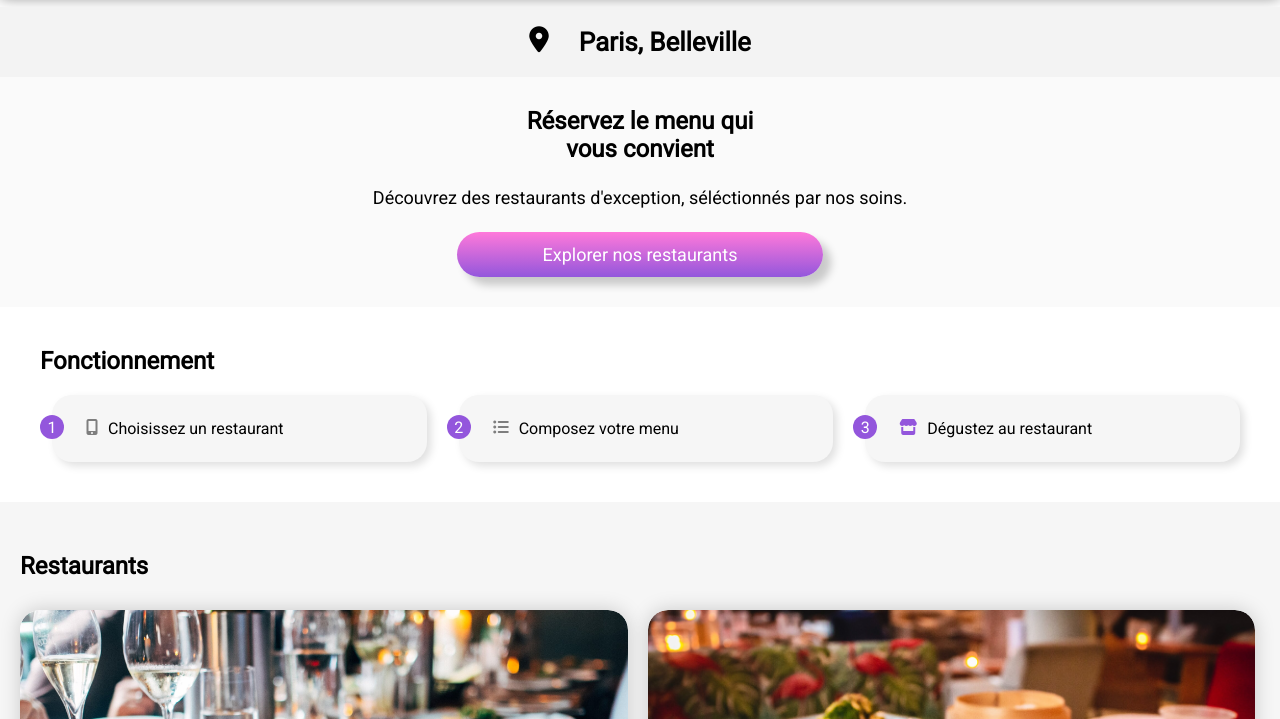
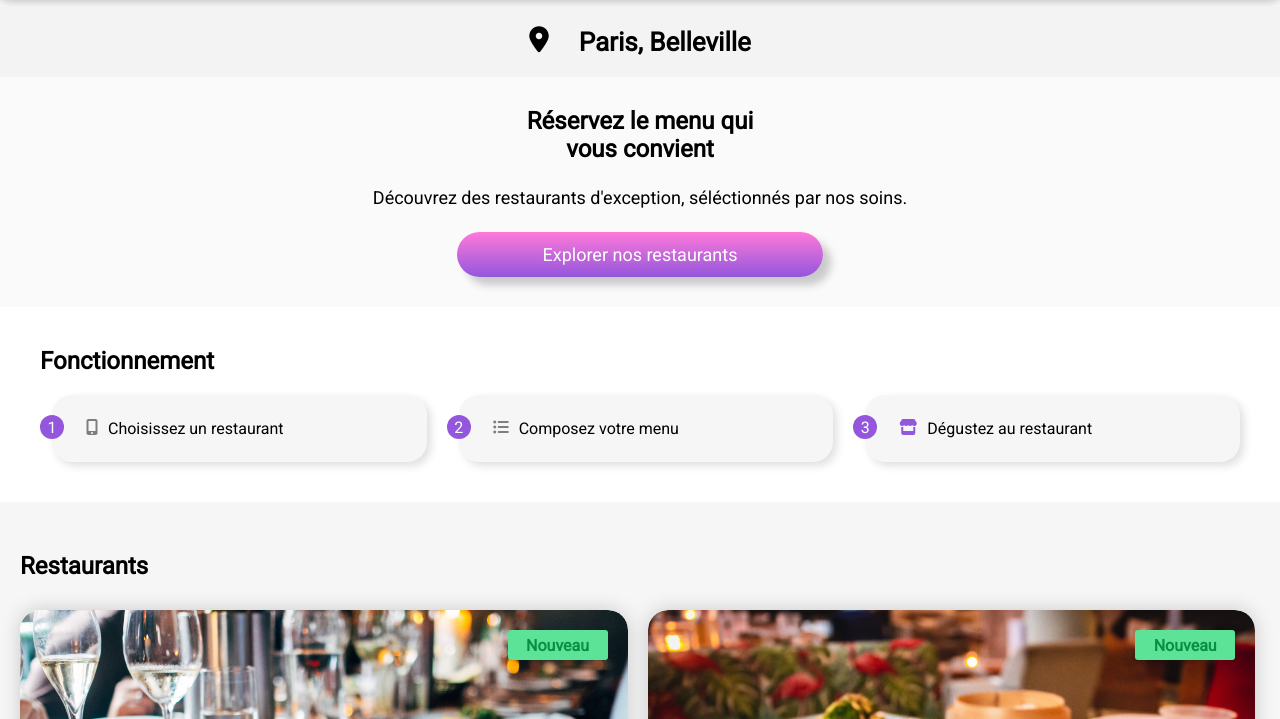
Before and after one commit to Arev-tech/CamilleMartignac_3_12072021, a website: page index.html in a window 1280 px wide. Shown: the part 81-800 px from the top of the page. Drawn offline with Linux system fonts and the light colour scheme; a web font is replaced by a local one.

Commit message:
vignette nouveau

```diff
--- a/index.html
+++ b/index.html
@@ -58,6 +58,7 @@
                 <h2 class="card-titre">Restaurants</h2>
                 <a href="./html/La-palette-du-gout.html" class="card card_un">
                     <img class="card-img" src="images/restaurants/jay-wennington-N_Y88TWmGwA-unsplash.jpg" alt="La palette du gout">
+                    <div class="card-nouveau">Nouveau</div>
                     <div class="card-txt">
                         <div class="card-txt-name">
                             <h3>La palette du goût</h3>
@@ -72,6 +73,7 @@
 
                 <a href="./html/La-note-enchantee.html" class="card card_deux">
                     <img class="card-img" src="images/restaurants/louis-hansel-shotsoflouis-qNBGVyOCY8Q-unsplash.jpg" alt="La note enchantée">
+                    <div class="card-nouveau">Nouveau</div>
                     <div class="card-txt">
                         <div class="card-txt-name">
                             <h3>La note enchantée</h3>
--- a/scss/Composants/_restaurant.scss
+++ b/scss/Composants/_restaurant.scss
@@ -15,6 +15,22 @@
     }
 }
 
+.nouveau{
+    display: flex;
+    background-color: #5CE398;
+    border-radius: 3px;
+    width: 100px;
+    height: 30px;
+    justify-content: center;
+    align-items: center;
+    color: #0A8E45;
+    font-weight: bold;
+    position: absolute;
+    bottom: 400px;
+    left: 500px;
+    z-index: 3;
+}
+
 .card{
     width: 100%;
     margin: 10px 0 10px 0;
@@ -25,6 +41,8 @@
     @media (max-width: 1023px){
         margin-top: 20px;
     }
+    position: relative;
+    z-index: 1;
 
     &_un{
         grid-area: 2 / 1 / 3 / 2;
@@ -55,6 +73,8 @@
         width: 100%;
         height: 350px;
         object-fit: cover;
+        position: relative;
+        z-index: 2;
     }
 
     &-txt{
@@ -69,4 +89,19 @@
             margin: 0 0 5px 0;
         }
     }
+    &-nouveau{
+        display: flex;
+        background-color: #5CE398;
+        border-radius: 3px;
+        width: 100px;
+        height: 30px;
+        justify-content: center;
+        align-items: center;
+        color: #0A8E45;
+        font-weight: bold;
+        position: absolute;
+        top: 20px;
+        right: 20px;
+        z-index: 3;
+    }
 }
--- a/scss/Utils/_keyframes.scss
+++ b/scss/Utils/_keyframes.scss
@@ -20,11 +20,11 @@
         background-color: $clr-white
     }
     95%{
-        opacity: 0.8;
+        opacity: 1;
         background-color: $clr-white;
     }
     97%{
-        opacity: 0.5;
+        opacity: 1;
     }
     100%{
         opacity: 0;
```
Also changed, not shown: css/style.css, 1 other file.
